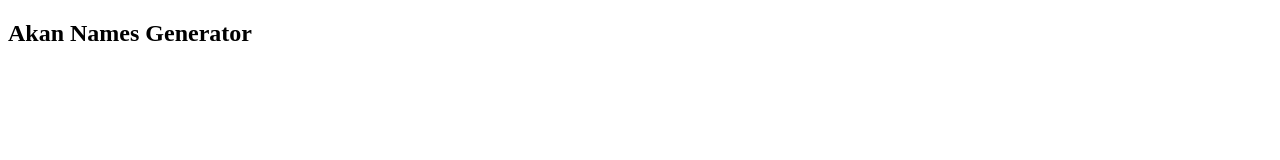
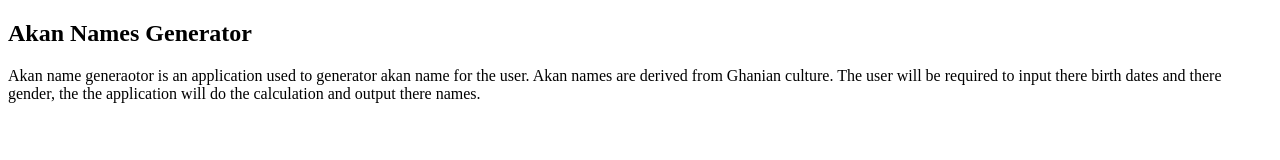
Before and after one commit to daisyarusey/Akhan-name-generator, a plain HTML site: page index.html in a window 1280 px wide. Drawn offline with Linux system fonts and the light colour scheme.

Commit message:
Add application description

```diff
--- a/index.html
+++ b/index.html
@@ -9,6 +9,7 @@
 <body>
   <divclass="container">
     <h2>Akan Names Generator</h2>
+      <p>Akan name generaotor is an application used to generator akan name for the user. Akan names are derived from Ghanian culture. The user will be required to input there birth dates and there gender, the the application will do the calculation and output there names.</p>
   </div>
 
 </body>
```
